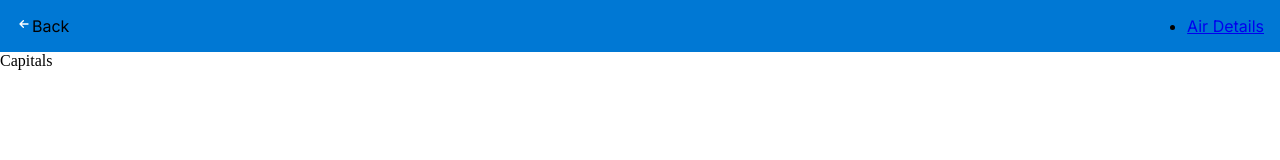
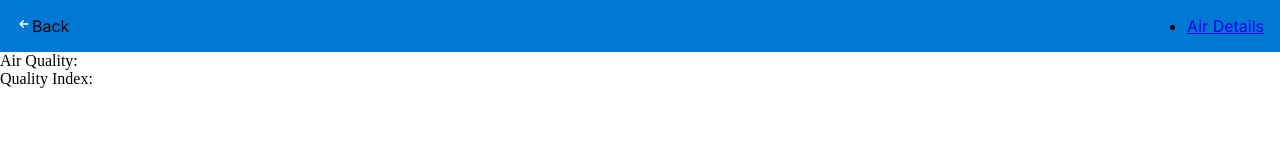
Before and after one commit to Chimoneg27/in-the-air, a React (Create React App) app: page /capitals in a window 1280 px wide. Shown: the top 160 px of the page. Built offline with nearby package versions, Linux system fonts and the light colour scheme.

Commit message:
update capital file

```diff
--- a/src/components/Capitals.js
+++ b/src/components/Capitals.js
@@ -1,9 +1,41 @@
-import React from 'react';
+/* eslint-disable import/no-extraneous-dependencies */
+import PropTypes from 'prop-types';
 
-function Capitals() {
+const Capitals = ({ city, aqi }) => {
+  let status = '';
+
+  if (aqi === 1) {
+    status = 'Good';
+  } else if (aqi === 2) {
+    status = 'Fair';
+  } else if (aqi === 3) {
+    status = 'Moderate';
+  } else if (aqi === 4) {
+    status = 'Poor';
+  } else if (aqi === 5) {
+    status = 'Very Poor';
+  }
+
+  const statusClassName = status.toLowerCase().replace(' ', '-');
+
   return (
-    <div>Capitals</div>
+    <div className="capitals">
+      <h2>{city}</h2>
+      <div className="air-status">
+        <span className="quality">Air Quality:</span>
+        <span className={`status ${statusClassName}`}>{status}</span>
+      </div>
+      <div className="index">
+        <span className="quality-header">Quality Index:</span>
+        <span className={`status ${statusClassName}`}>{aqi}</span>
+      </div>
+    </div>
   );
-}
+};
+
+Capitals.propTypes = {
+  city: PropTypes.string.isRequired,
+  aqi: PropTypes.number.isRequired,
+};
 
 export default Capitals;
```
